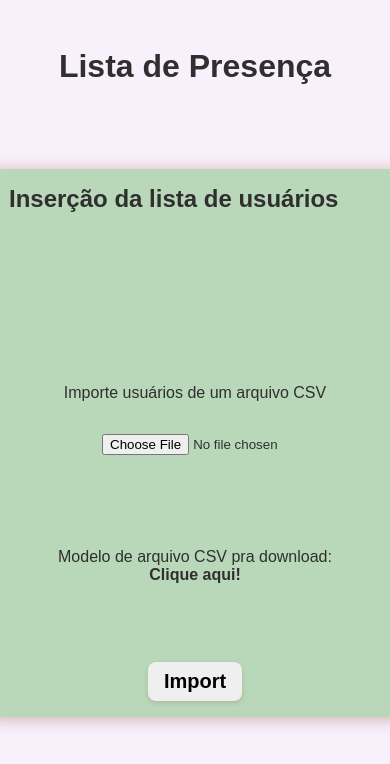
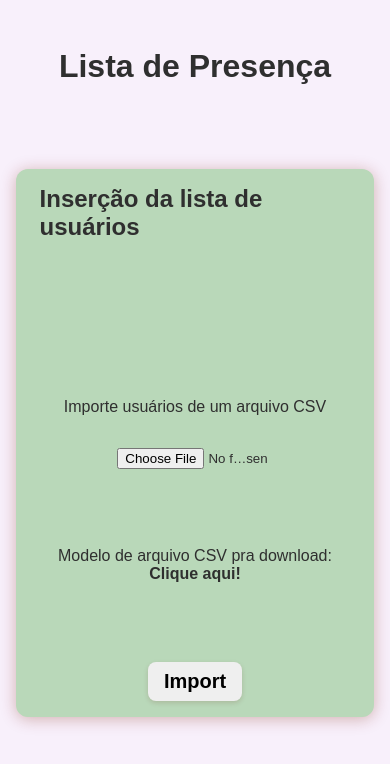
Before and after one commit to dimaspaiva/presence-app, a React (Vite) app: page / in a window 390 px wide. Shown: the top 764 px of the page. Built offline with nearby package versions, Linux system fonts and the light colour scheme.

Commit message:
style: fix mobile design

```diff
--- a/src/components/UserCardList/styles.css
+++ b/src/components/UserCardList/styles.css
@@ -1,6 +1,6 @@
 .user-list_container {
   padding: 3rem 0;
-  width: 420px;
+  width: var(--card-width);
 }
 
 .user-list_title {
@@ -15,7 +15,7 @@
 .rollback-container {
   position: absolute;
   top: 82%;
-  margin-left: 15%;
+  margin-left: var(--rollback-button-margin);
 }
 
 .rollback-button {
--- a/src/styles/global.css
+++ b/src/styles/global.css
@@ -1,3 +1,7 @@
+html {
+  font-size: var(--base-font-size);
+}
+
 * {
   font-family: Arial, Helvetica, sans-serif;
   margin: 0;
@@ -21,10 +25,45 @@ button {
   box-shadow: 0 0.125rem 0.3rem rgba(92, 21, 0, 0.15);
 }
 
+@media only screen and (max-width: 600px) {
+  :root {
+    --rollback-button-margin: 37vw;
+    --card-width: 92vw;
+    --card-height: 65vh;
+    --card-mobile-margin: 7.5vw;
+  }
+}
+
+@media only screen and (min-width: 600px) {
+  :root {
+    --base-font-size: 14px;
+    --card-width: 26.25rem;
+    --card-height: 65vh;
+  }
+}
+
+@media only screen and (min-width: 1280px) {
+  :root {
+    --base-font-size: 14px;
+    --card-width: 24vw;
+    --card-height: 65vh;
+    --rollback-button-margin: 9.5vw;
+  }
+}
+
+@media only screen and (min-width: 1920px) {
+  :root {
+    --base-font-size: 16px;
+    --card-width: 24vw;
+    --card-height: 65vh;
+    --rollback-button-margin: 10vw;
+  }
+}
 .card {
   padding: 1rem 1.5rem;
   border-radius: 0.75rem;
   box-shadow: 0 0.125rem 1rem rgba(121, 28, 0, 0.3);
-  width: 26.25rem;
-  height: 65vh;
+  height: var(--card-height);
+  width: var(--card-width);
+  color: var(--color)
 }
```
